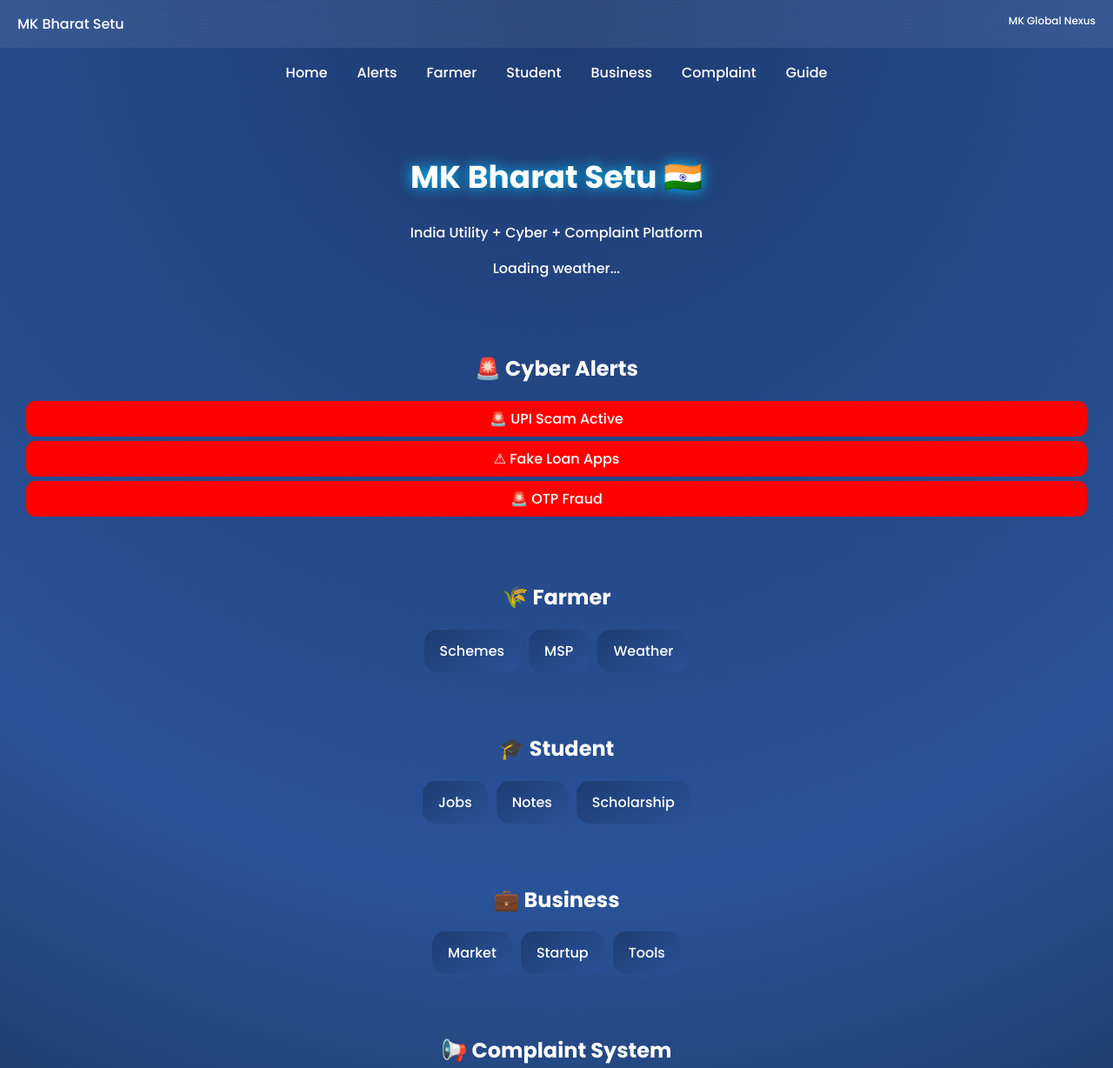
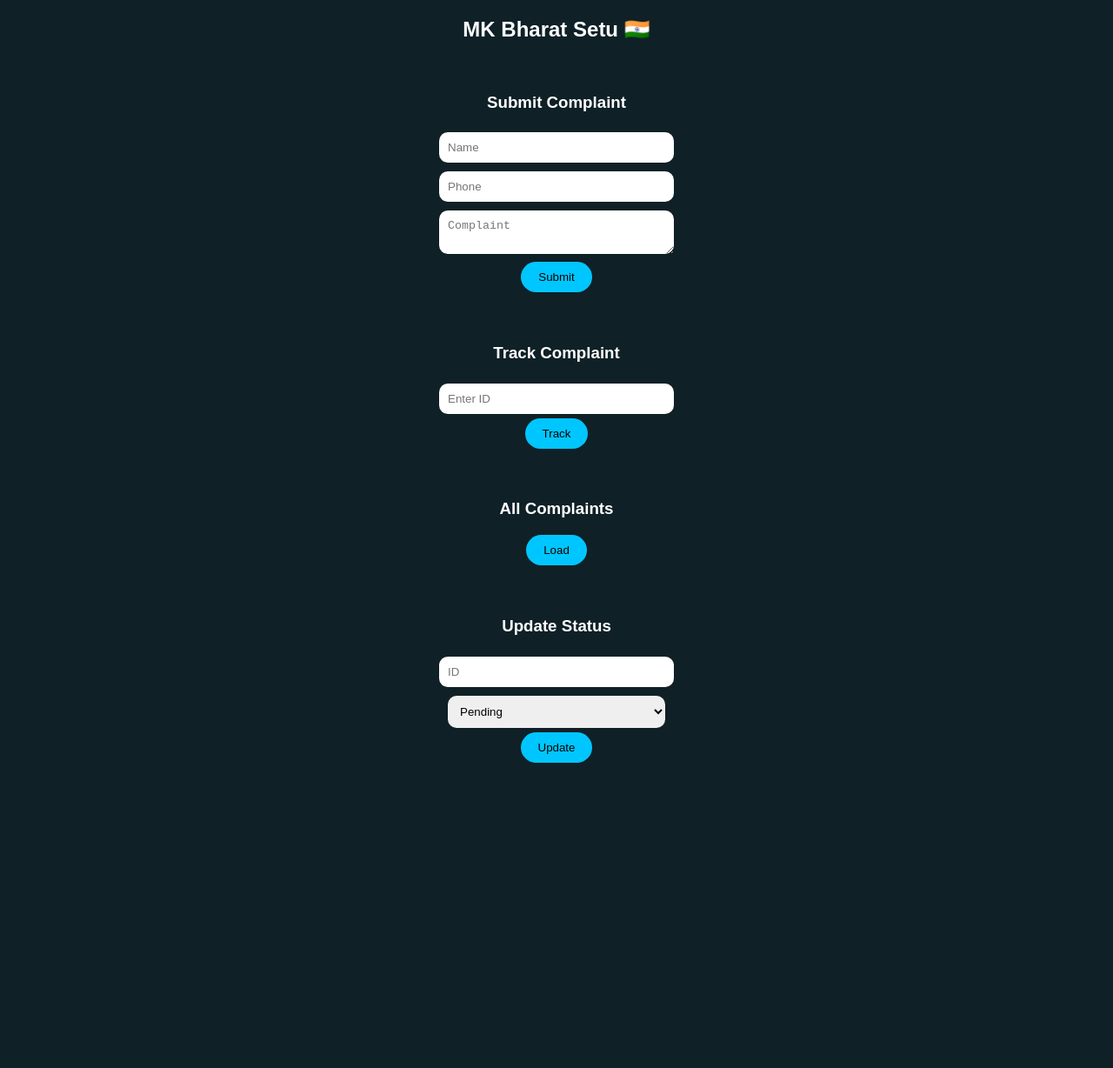
Before and after one commit to mklover07/mkbharatsetu, a plain HTML site: page index.html in a window 1280 px wide. Shown: the top 1228 px of the page at 87% size. After the commit the page ends 897 px from the top, so only its background shows below. Drawn offline with Linux system fonts and the light colour scheme.

Commit message:
Update index.html

```diff
--- a/index.html
+++ b/index.html
@@ -1,285 +1,132 @@
-
 <!DOCTYPE html>
 <html lang="en">
 <head>
 <meta charset="UTF-8">
 <meta name="viewport" content="width=device-width, initial-scale=1.0">
-
 <title>MK Bharat Setu</title>
 
-<link href="https://fonts.googleapis.com/css2?family=Poppins:wght@300;500;700&display=swap" rel="stylesheet">
-
 <style>
-html{scroll-behavior:smooth;}
-body{
-  margin:0;
-  font-family:'Poppins',sans-serif;
-  background: radial-gradient(circle at top,#1e3c72,#2a5298,#0f2027);
-  color:white;
-}
-
-/* HEADER */
-.header{
-  position:sticky;
-  top:0;
-  display:flex;
-  justify-content:space-between;
-  padding:15px 20px;
-  backdrop-filter:blur(15px);
-  background:rgba(255,255,255,0.08);
-}
-
-/* NAV */
-nav{
-  display:flex;
-  justify-content:center;
-  gap:10px;
-  flex-wrap:wrap;
-  padding:10px;
-}
-nav a{
-  padding:6px 12px;
-  border-radius:20px;
-  cursor:pointer;
-}
-nav a:hover{background:#00c6ff;color:black;}
-
-/* HERO */
-.hero{
-  text-align:center;
-  padding:40px 20px;
-}
-.hero h1{
-  font-size:36px;
-  text-shadow:0 0 15px #00c6ff;
-}
-
-/* SECTION */
-.section{
-  padding:25px;
-  text-align:center;
-}
-
-/* CARDS */
-.cards{
-  display:flex;
-  flex-wrap:wrap;
-  gap:10px;
-  justify-content:center;
-}
-.card{
-  background:linear-gradient(145deg,#1e3c72,#2a5298);
-  padding:12px 18px;
-  border-radius:15px;
-  cursor:pointer;
-}
-.card:hover{
-  transform:scale(1.05);
-}
-
-/* ALERT */
-.alert{
-  background:red;
-  padding:8px;
-  margin:5px;
-  border-radius:10px;
-}
-
-/* FORM */
-input,textarea{
-  padding:10px;
-  width:250px;
-  border-radius:10px;
-  border:none;
-}
-button{
-  padding:10px 20px;
-  background:#00c6ff;
-  border:none;
-  border-radius:20px;
-}
-
-/* OUTPUT */
-.output{
-  margin-top:15px;
-}
-
-/* FOOTER */
-.footer{
-  text-align:center;
-  padding:20px;
-  background:rgba(0,0,0,0.4);
-}
+body{margin:0;font-family:sans-serif;background:#0f2027;color:white;text-align:center;}
+.section{padding:20px;}
+input,textarea,select{padding:10px;margin:5px;border-radius:10px;border:none;width:250px;}
+button{padding:10px 20px;background:#00c6ff;border:none;border-radius:20px;}
+.card{border:1px solid white;margin:10px;padding:10px;border-radius:10px;}
 </style>
-
 </head>
 
 <body>
 
-<!-- HEADER -->
-<div class="header">
-  <div>MK Bharat Setu</div>
-  <div style="font-size:12px;">MK Global Nexus</div>
+<h2>MK Bharat Setu 🇮🇳</h2>
+
+<!-- SUBMIT -->
+<div class="section">
+<h3>Submit Complaint</h3>
+<input id="name" placeholder="Name"><br>
+<input id="phone" placeholder="Phone"><br>
+<textarea id="complaintText" placeholder="Complaint"></textarea><br>
+<button onclick="submitComplaint()">Submit</button>
 </div>
 
-<!-- NAV -->
-<nav>
-  <a onclick="go('home')">Home</a>
-  <a onclick="go('alerts')">Alerts</a>
-  <a onclick="go('farmer')">Farmer</a>
-  <a onclick="go('student')">Student</a>
-  <a onclick="go('business')">Business</a>
-  <a onclick="go('complaint')">Complaint</a>
-  <a onclick="go('guide')">Guide</a>
-</nav>
-
-<!-- HERO -->
-<div id="home" class="hero">
-  <h1>MK Bharat Setu 🇮🇳</h1>
-  <p>India Utility + Cyber + Complaint Platform</p>
-  <div id="weather">Loading weather...</div>
+<!-- TRACK -->
+<div class="section">
+<h3>Track Complaint</h3>
+<input id="trackId" placeholder="Enter ID"><br>
+<button onclick="track()">Track</button>
+<div id="statusBox"></div>
 </div>
 
-<!-- CYBER ALERT -->
-<div id="alerts" class="section">
-  <h2>🚨 Cyber Alerts</h2>
-  <div id="alertsBox"></div>
+<!-- ADMIN VIEW -->
+<div class="section">
+<h3>All Complaints</h3>
+<button onclick="loadComplaints()">Load</button>
+<div id="allData"></div>
 </div>
 
-<!-- FARMER -->
-<div id="farmer" class="section">
-  <h2>🌾 Farmer</h2>
-  <div class="cards">
-    <div class="card" onclick="openLink('https://pmkisan.gov.in')">Schemes</div>
-    <div class="card" onclick="openLink('https://agmarknet.gov.in')">MSP</div>
-    <div class="card" onclick="loadWeather()">Weather</div>
-  </div>
-</div>
-
-<!-- STUDENT -->
-<div id="student" class="section">
-  <h2>🎓 Student</h2>
-  <div class="cards">
-    <div class="card" onclick="openLink('https://freejobalert.com')">Jobs</div>
-    <div class="card" onclick="openLink('https://ncert.nic.in')">Notes</div>
-    <div class="card" onclick="openLink('https://scholarships.gov.in')">Scholarship</div>
-  </div>
-</div>
-
-<!-- BUSINESS -->
-<div id="business" class="section">
-  <h2>💼 Business</h2>
-  <div class="cards">
-    <div class="card" onclick="openLink('https://economictimes.indiatimes.com')">Market</div>
-    <div class="card" onclick="openLink('https://startupindia.gov.in')">Startup</div>
-    <div class="card" onclick="openLink('https://indiafilings.com')">Tools</div>
-  </div>
-</div>
-
-<!-- COMPLAINT -->
-<div id="complaint" class="section">
-  <h2>📢 Complaint System</h2>
-
-  <input id="name" placeholder="Name"><br><br>
-  <input id="phone" placeholder="Phone"><br><br>
-  <textarea id="complaintText" placeholder="Write complaint"></textarea><br><br>
-
-  <button onclick="submitComplaint()">Submit</button>
-
-  <div class="output">
-    <h3>Track Complaint</h3>
-    <input id="trackId" placeholder="Enter ID"><br><br>
-    <button onclick="track()">Track</button>
-    <div id="statusBox"></div>
-  </div>
-</div>
-
-<!-- SMART GUIDE -->
-<div id="guide" class="section">
-  <h2>🤖 Smart Guide</h2>
-
-  <input id="query" placeholder="Ask anything..."><br><br>
-  <button onclick="ask()">Search</button>
-
-  <div id="answerBox"></div>
-</div>
-
-<!-- FOOTER -->
-<div class="footer">
-  MK Global Nexus © 2026
+<!-- UPDATE -->
+<div class="section">
+<h3>Update Status</h3>
+<input id="updateId" placeholder="ID"><br>
+<select id="newStatus">
+<option>Pending</option>
+<option>In Review</option>
+<option>Resolved</option>
+</select><br>
+<button onclick="updateStatus()">Update</button>
 </div>
 
 <script>
 
-/* NAV */
-function go(id){
-  document.getElementById(id).scrollIntoView({behavior:'smooth'});
-}
-
-/* LINKS */
-function openLink(url){
-  window.open(url,"_blank");
-}
-
-/* ALERT */
-const alerts=[
-"🚨 UPI Scam Active",
-"⚠ Fake Loan Apps",
-"🚨 OTP Fraud"
-];
-function loadAlerts(){
-  document.getElementById("alertsBox").innerHTML =
-    alerts.map(a=>`<div class="alert">${a}</div>`).join("");
-}
-loadAlerts();
-
-/* WEATHER */
-async function loadWeather(){
-  const res=await fetch("https://api.open-meteo.com/v1/forecast?latitude=26.9&longitude=75.8&current_weather=true");
-  const d=await res.json();
-  document.getElementById("weather").innerHTML="🌤 "+d.current_weather.temperature+"°C";
-}
-
-/* COMPLAINT */
+// SUBMIT
 async function submitComplaint(){
 
-  const id="MK"+Math.floor(Math.random()*100000);
+  const id = "MK" + Math.floor(Math.random()*100000);
 
-  const name=document.getElementById("name").value;
-  const phone=document.getElementById("phone").value;
-  const complaint=document.getElementById("complaintText").value;
+  const data = {
+    id,
+    name:document.getElementById("name").value,
+    phone:document.getElementById("phone").value,
+    complaint:document.getElementById("complaintText").value,
+    status:"Pending"
+  };
 
   await fetch("/api/data",{
     method:"POST",
     headers:{"Content-Type":"application/json"},
-    body:JSON.stringify({id,name,phone,complaint,status:"Pending"})
+    body:JSON.stringify(data)
   });
 
   alert("Submitted ID: "+id);
 }
 
-/* TRACK */
+// TRACK
 async function track(){
-  const id=document.getElementById("trackId").value;
-  const res=await fetch("/api/data");
-  const data=await res.json();
 
-  const f=data.find(x=>x.id===id);
+  const id = document.getElementById("trackId").value.trim();
 
-  document.getElementById("statusBox").innerHTML=
-    f?"Status: "+f.status:"Not Found ❌";
+  const res = await fetch("/api/data");
+  const data = await res.json();
+
+  const found = data.find(x=>x.id===id);
+
+  document.getElementById("statusBox").innerHTML =
+    found ? "Status: "+found.status : "Not Found ❌";
 }
 
-/* GUIDE */
-function ask(){
-  let q=document.getElementById("query").value.toLowerCase();
-  let ans="No result found";
+// LOAD ALL
+async function loadComplaints(){
 
-  if(q.includes("job")) ans="Check jobs section";
-  if(q.includes("scheme")) ans="Check farmer schemes";
-  if(q.includes("loan")) ans="Use trusted banks only";
+  const res = await fetch("/api/data");
+  const data = await res.json();
 
-  document.getElementById("answerBox").innerHTML=ans;
+  let html="";
+
+  data.forEach(c=>{
+    html+=`
+    <div class="card">
+    ${c.id}<br>
+    ${c.name}<br>
+    ${c.phone}<br>
+    ${c.complaint}<br>
+    Status: ${c.status}
+    </div>`;
+  });
+
+  document.getElementById("allData").innerHTML=html;
+}
+
+// UPDATE
+async function updateStatus(){
+
+  const id=document.getElementById("updateId").value;
+  const status=document.getElementById("newStatus").value;
+
+  await fetch("/api/data",{
+    method:"PUT",
+    headers:{"Content-Type":"application/json"},
+    body:JSON.stringify({id,status})
+  });
+
+  alert("Updated ✅");
 }
 
 </script>
```
